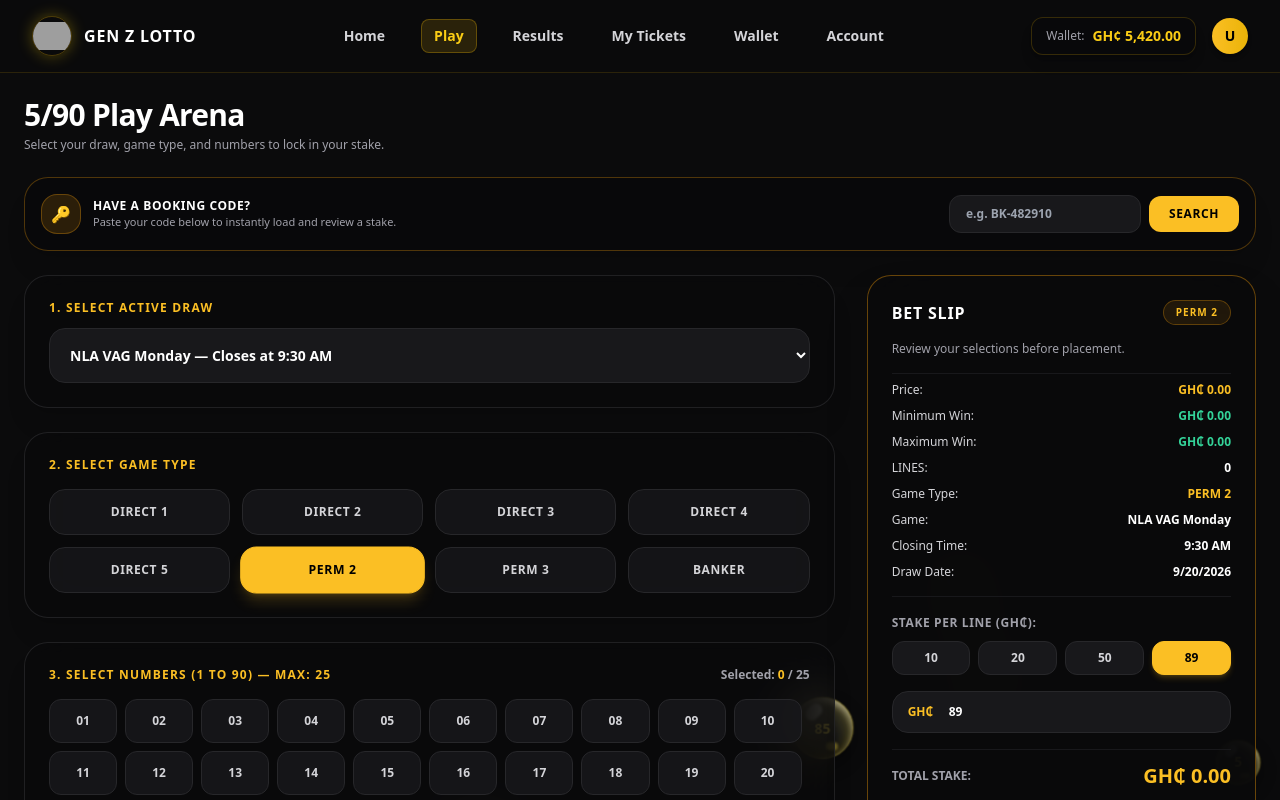
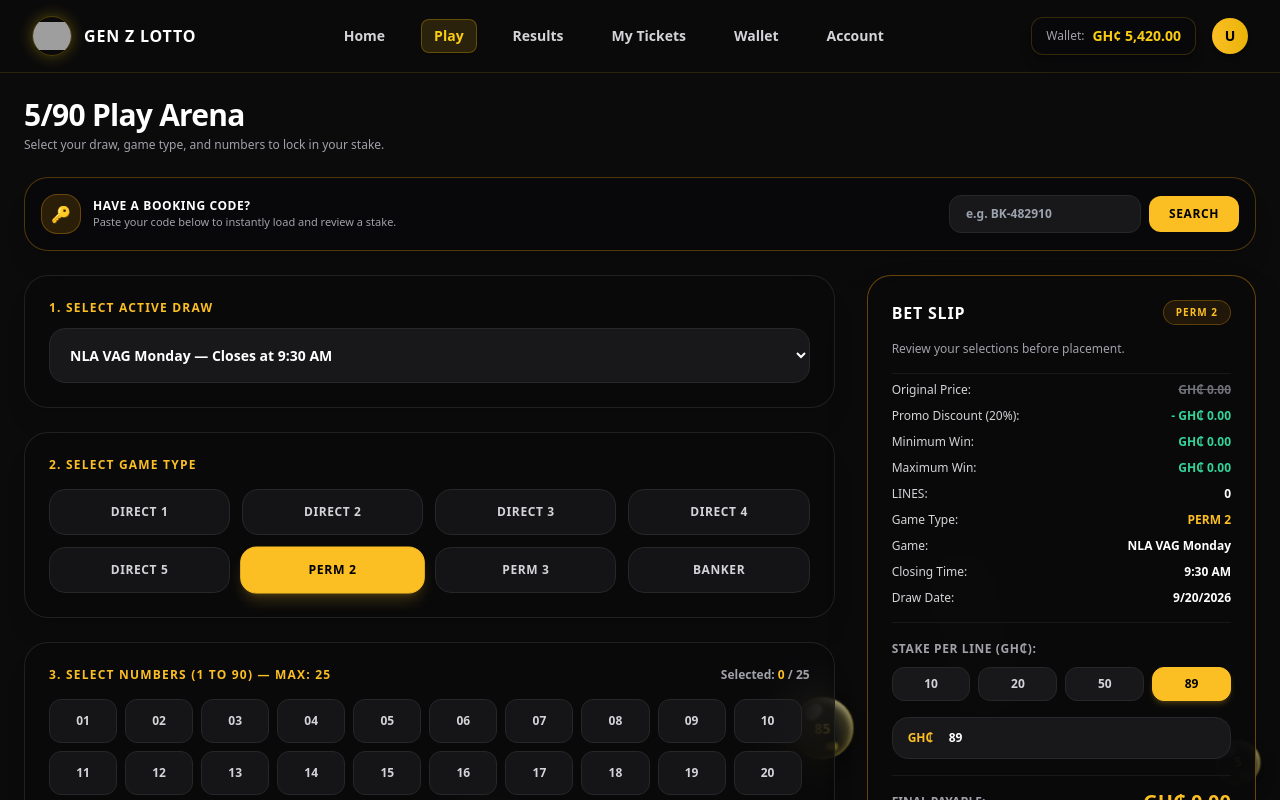
Before and after one commit to Kelvin548/gen-z-lotto, a Next.js app: page /customer/play in a window 1280 px wide. Shown: the top 800 px of the page. Built offline with nearby package versions, Linux system fonts and the light colour scheme; grey boxes are pictures that could not be loaded.

Commit message:
Add 20% discount breakdown and discounted payable total

```diff
--- a/src/app/customer/play/page.tsx
+++ b/src/app/customer/play/page.tsx
@@ -139,7 +139,11 @@ export default function PlayArenaPage() {
   };
 
   const totalLines = calculateTotalLines();
-  const totalStake = selectedGameType === 'Banker' ? (selectedNumbers.length === 1 ? stakePerLine : 0) : totalLines * stakePerLine;
+
+  // Stake calculations with 20% Discount
+  const baseTotalStake = selectedGameType === 'Banker' ? (selectedNumbers.length === 1 ? stakePerLine : 0) : totalLines * stakePerLine;
+  const discountAmount = baseTotalStake * 0.20;
+  const finalPayable = baseTotalStake - discountAmount;
 
   const getPotentialWins = () => {
     if (selectedGameType === 'Banker') {
@@ -239,7 +243,7 @@ export default function PlayArenaPage() {
       alert('Invalid selection for this game type.');
       return;
     }
-    if (totalStake <= 0) {
+    if (finalPayable <= 0) {
       alert('Please enter a valid stake amount.');
       return;
     }
@@ -255,7 +259,7 @@ export default function PlayArenaPage() {
     setIsProcessing(true);
 
     try {
-      const amountPesewas = Math.round(totalStake * 100);
+      const amountPesewas = Math.round(finalPayable * 100);
       const currentUser = localStorage.getItem('active_username') || 'customer_user';
 
       const response = await fetch('/api/wallet/deposit', {
@@ -291,7 +295,9 @@ export default function PlayArenaPage() {
         numbers: selectedNumbers,
         stakePerLine: stakePerLine,
         lines: selectedGameType === 'Banker' ? 1 : totalLines,
-        total: totalStake,
+        total: finalPayable, // saved with discounted payable amount
+        originalTotal: baseTotalStake,
+        discount: discountAmount,
         minWin: minWin,
         maxWin: maxWin,
         date: new Date().toLocaleDateString(),
@@ -441,7 +447,7 @@ export default function PlayArenaPage() {
 
         </div>
 
-        {/* Enhanced Bet Slip */}
+        {/* Enhanced Bet Slip with 20% Discount Breakdown */}
         <div className="space-y-6">
           <div className="bg-zinc-950/90 backdrop-blur-2xl border border-amber-500/40 rounded-3xl p-6 shadow-2xl relative sticky top-6 space-y-4">
             <div className="flex items-center justify-between mb-2">
@@ -454,8 +460,12 @@ export default function PlayArenaPage() {
 
             <div className="space-y-2.5 pt-2 border-t border-zinc-900 text-xs">
               <div className="flex justify-between text-zinc-300">
-                <span>Price:</span>
-                <span className="font-black text-amber-400">GH₵ {totalStake.toFixed(2)}</span>
+                <span>Original Price:</span>
+                <span className="font-semibold line-through text-zinc-500">GH₵ {baseTotalStake.toFixed(2)}</span>
+              </div>
+              <div className="flex justify-between text-zinc-300">
+                <span>Promo Discount (20%):</span>
+                <span className="font-black text-emerald-400">- GH₵ {discountAmount.toFixed(2)}</span>
               </div>
               <div className="flex justify-between text-zinc-300">
                 <span>Minimum Win:</span>
@@ -525,15 +535,15 @@ export default function PlayArenaPage() {
             </div>
 
             <div className="pt-3 border-t border-zinc-900 flex items-center justify-between">
-              <span className="text-xs uppercase font-bold text-zinc-400">Total Stake:</span>
+              <span className="text-xs uppercase font-bold text-zinc-400">Final Payable:</span>
               <span className="text-xl font-black text-amber-400">
-                GH₵ {totalStake.toFixed(2)}
+                GH₵ {finalPayable.toFixed(2)}
               </span>
             </div>
 
             <button
               onClick={handleOpenPaymentModal}
-              disabled={(selectedNumbers.length === 0) || (selectedGameType !== 'Banker' && totalLines <= 0) || totalStake <= 0}
+              disabled={(selectedNumbers.length === 0) || (selectedGameType !== 'Banker' && totalLines <= 0) || finalPayable <= 0}
               className="w-full rounded-2xl bg-gradient-to-r from-amber-400 via-yellow-500 to-amber-500 py-4 font-black text-black text-xs uppercase tracking-wider shadow-lg shadow-amber-500/20 hover:opacity-95 disabled:opacity-50 transition-all active:scale-[0.98]"
             >
               Confirm & Place Bet
@@ -556,7 +566,7 @@ export default function PlayArenaPage() {
               <div className="flex justify-between"><span>Game Type:</span> <span className="font-bold text-white">{searchedTicketResult.gameType}</span></div>
               <div className="flex justify-between"><span>Selected Numbers:</span> <span className="font-bold text-amber-400">{searchedTicketResult.numbers.join(', ')}</span></div>
               <div className="flex justify-between"><span>Total Lines:</span> <span className="font-bold text-white">{searchedTicketResult.lines}</span></div>
-              <div className="flex justify-between"><span>Total Stake:</span> <span className="font-bold text-amber-400">GH₵ {searchedTicketResult.total?.toFixed(2)}</span></div>
+              <div className="flex justify-between"><span>Final Payable:</span> <span className="font-bold text-amber-400">GH₵ {searchedTicketResult.total?.toFixed(2)}</span></div>
             </div>
             <button
               onClick={() => {
@@ -583,7 +593,9 @@ export default function PlayArenaPage() {
             </div>
 
             <div className="bg-zinc-900/80 p-4 rounded-2xl border border-zinc-800 space-y-2 text-xs">
-              <div className="flex justify-between text-zinc-400"><span>Amount to Pay:</span> <span className="font-bold text-amber-400 text-sm">GH₵ {totalStake.toFixed(2)}</span></div>
+              <div className="flex justify-between text-zinc-400"><span>Original Price:</span> <span className="line-through text-zinc-500">GH₵ {baseTotalStake.toFixed(2)}</span></div>
+              <div className="flex justify-between text-zinc-400"><span>20% Promo Discount:</span> <span className="font-semibold text-emerald-400">- GH₵ {discountAmount.toFixed(2)}</span></div>
+              <div className="flex justify-between text-zinc-400 pt-1 border-t border-zinc-800"><span>Amount to Pay:</span> <span className="font-bold text-amber-400 text-sm">GH₵ {finalPayable.toFixed(2)}</span></div>
               <div className="flex justify-between text-zinc-400"><span>Game Slip:</span> <span className="font-semibold text-white">{selectedGameType}</span></div>
               <div className="flex justify-between text-zinc-400"><span>Potential Min Win:</span> <span className="font-semibold text-emerald-400">GH₵ {minWin.toFixed(2)}</span></div>
             </div>
@@ -629,7 +641,7 @@ export default function PlayArenaPage() {
                     Initializing Paystack Prompt...
                   </>
                 ) : (
-                  `Pay GH₵ ${totalStake.toFixed(2)} & Place Bet`
+                  `Pay GH₵ ${finalPayable.toFixed(2)} & Place Bet`
                 )}
               </button>
             </div>
```
